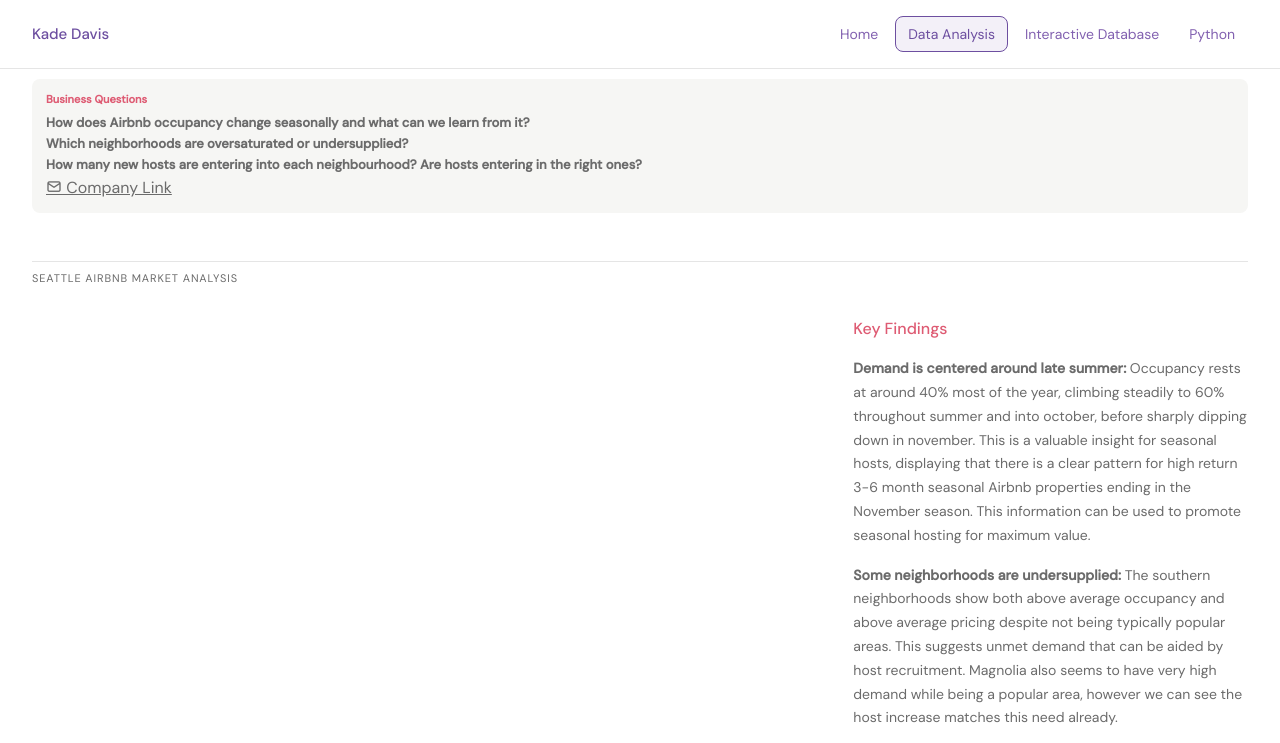
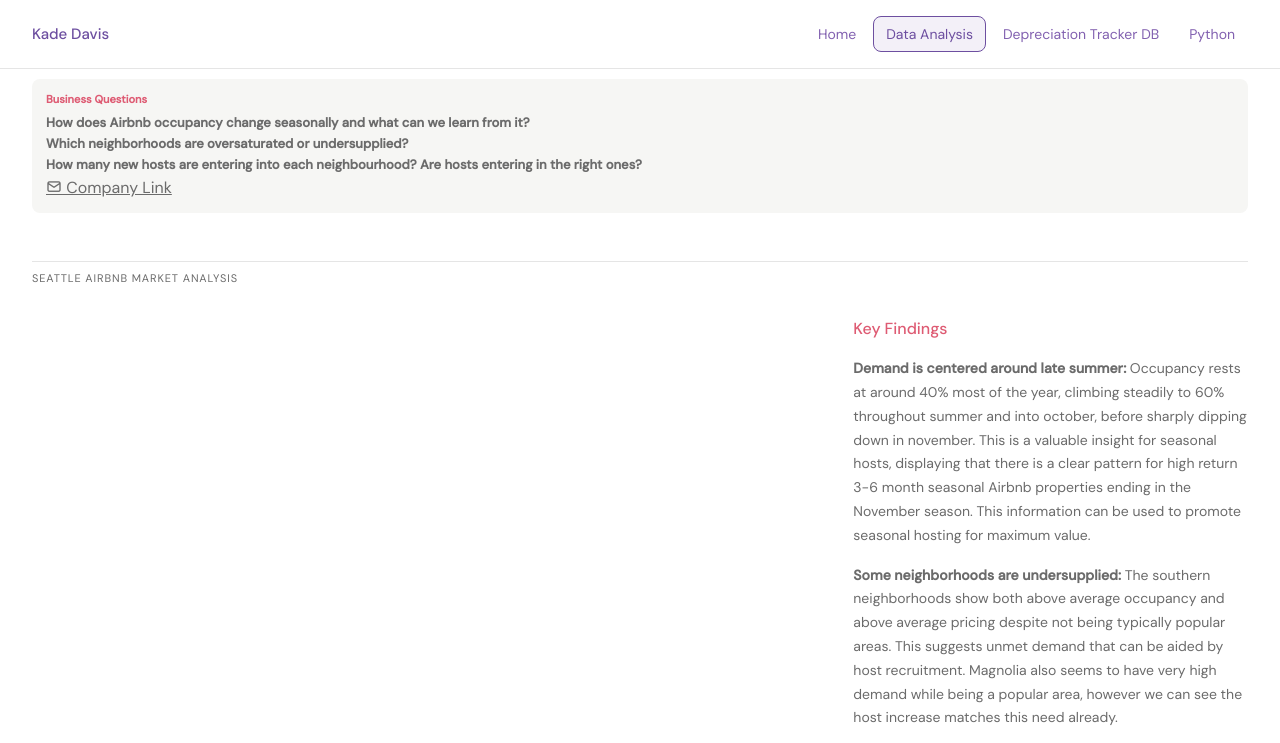
Before and after one commit to KadeDavis4/KadeDavis4.github.io, a plain HTML site: page pages/analysis.html in a window 1280 px wide. Shown: the top 743 px of the page. Drawn offline with Linux system fonts and the light colour scheme.

Commit message:
Update analysis.html

```diff
--- a/pages/analysis.html
+++ b/pages/analysis.html
@@ -20,7 +20,7 @@
   <div class="nav-links">
     <a href="/index.html">Home</a>
     <a href="/pages/analysis.html" class="active">Data Analysis</a>
-    <a href="/pages/database.html">Interactive Database</a>
+    <a href="/pages/database.html">Depreciation Tracker DB</a>
     <a href="/pages/python.html">Python</a>
   </div>
 </nav>
```
